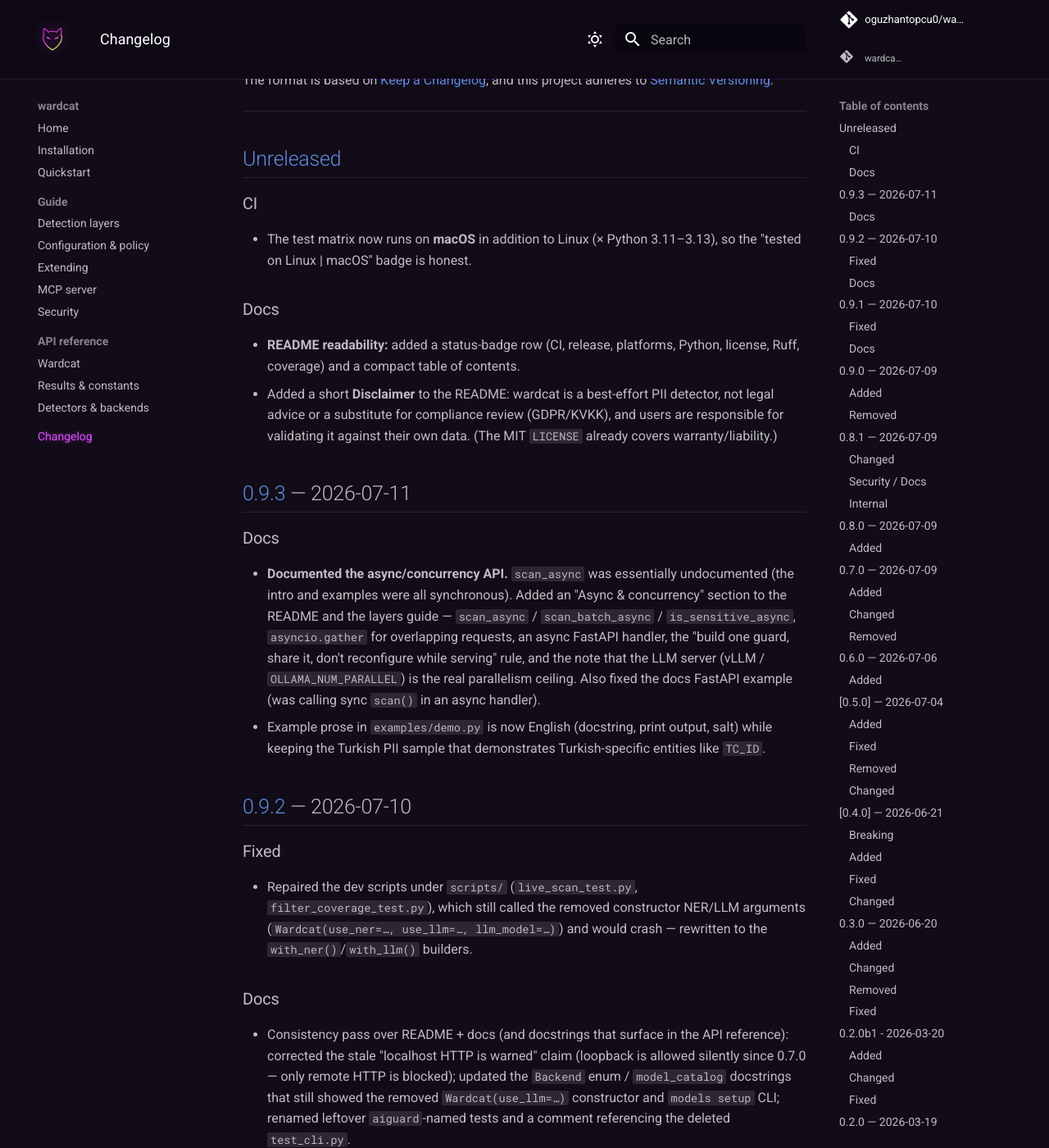
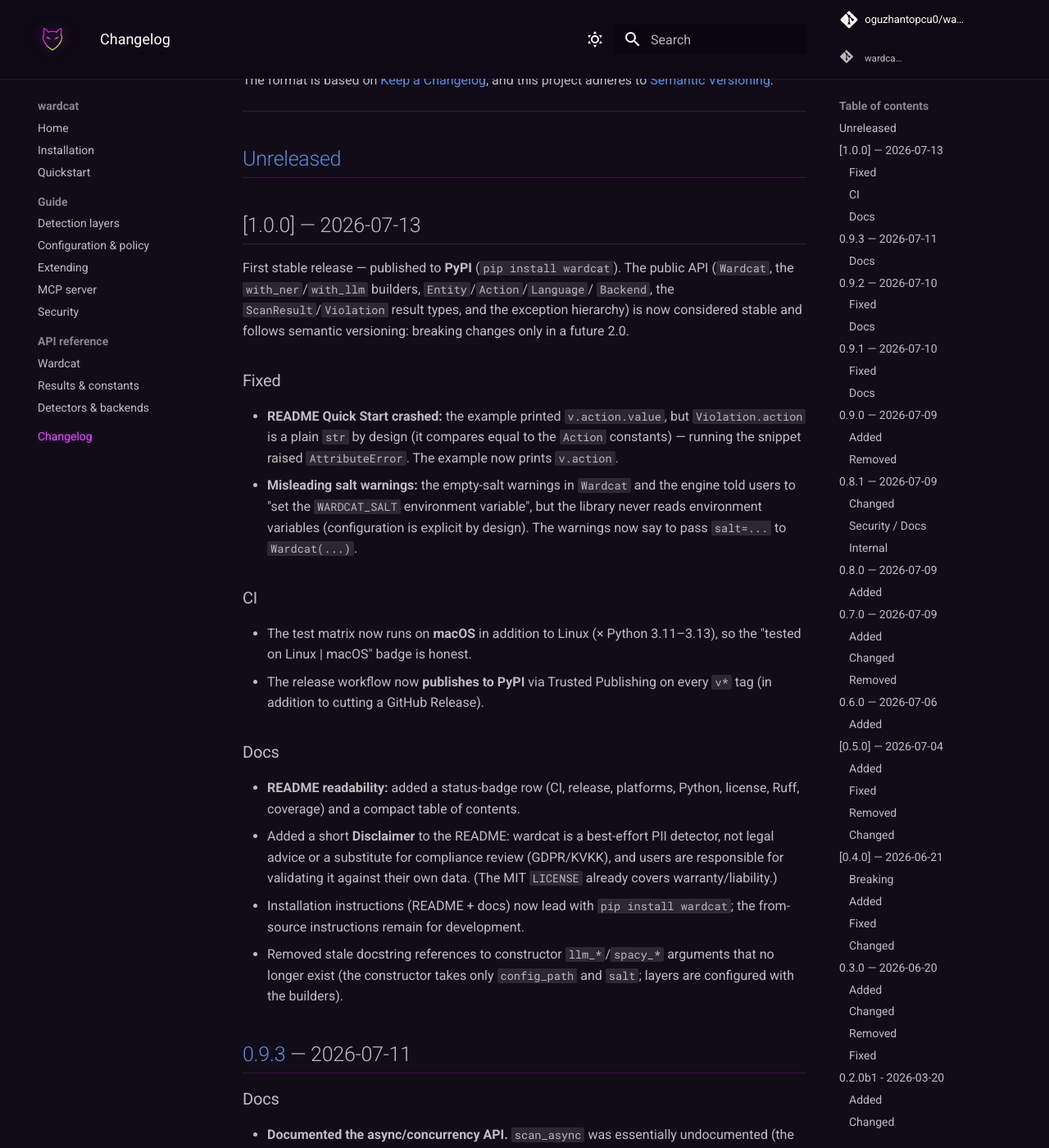
Before and after one commit to oguzhantopcu0/wardcat, an MkDocs documentation site: the page built from docs/changelog.md, in a window 1280 px wide and 1400 px high, scrolled down 192 px. Shown: the whole window at 82% size. Built offline with MkDocs 1.6.1 and Material for MkDocs 9.7.7, drawn with Linux system fonts in a browser that asks for light colours; comment, search, counter and statistics services are not loaded.

Commit message:
chore: release 1.0.0
- Fix crashing README Quick Start example (Violation.action is a str, not
  an enum): drop the .value access.
- Correct the unsalted-hash warning to point at the salt= constructor arg
  instead of a WARDCAT_SALT env var the library never reads; update the
  hardening test to guard the design principle.
- Bump version to 1.0.0; mark Production/Stable; cut the CHANGELOG 1.0.0
  entry; lead installation with 'pip install wardcat'.
- Enable Trusted Publishing in the release workflow.
- Tidy stale docstrings, pyproject comments, and the LICENSE year; ignore
  local .claude/.

```diff
--- a/CHANGELOG.md
+++ b/CHANGELOG.md
@@ -9,14 +9,30 @@
 
 ## [Unreleased]
 
+## [1.0.0] — 2026-07-13
+
+First stable release — published to **PyPI** (`pip install wardcat`). The public
+API (`Wardcat`, the `with_ner`/`with_llm` builders, `Entity`/`Action`/`Language`/
+`Backend`, the `ScanResult`/`Violation` result types, and the exception
+hierarchy) is now considered stable and follows semantic versioning: breaking
+changes only in a future 2.0.
+
+### Fixed
+
+- **README Quick Start crashed:** the example printed `v.action.value`, but `Violation.action` is a plain `str` by design (it compares equal to the `Action` constants) — running the snippet raised `AttributeError`. The example now prints `v.action`.
+- **Misleading salt warnings:** the empty-salt warnings in `Wardcat` and the engine told users to "set the `WARDCAT_SALT` environment variable", but the library never reads environment variables (configuration is explicit by design). The warnings now say to pass `salt=...` to `Wardcat(...)`.
+
 ### CI
 
 - The test matrix now runs on **macOS** in addition to Linux (× Python 3.11–3.13), so the "tested on Linux | macOS" badge is honest.
+- The release workflow now **publishes to PyPI** via Trusted Publishing on every `v*` tag (in addition to cutting a GitHub Release).
 
 ### Docs
 
 - **README readability:** added a status-badge row (CI, release, platforms, Python, license, Ruff, coverage) and a compact table of contents.
 - Added a short **Disclaimer** to the README: wardcat is a best-effort PII detector, not legal advice or a substitute for compliance review (GDPR/KVKK), and users are responsible for validating it against their own data. (The MIT `LICENSE` already covers warranty/liability.)
+- Installation instructions (README + docs) now lead with `pip install wardcat`; the from-source instructions remain for development.
+- Removed stale docstring references to constructor `llm_*`/`spacy_*` arguments that no longer exist (the constructor takes only `config_path` and `salt`; layers are configured with the builders).
 
 ## [0.9.3] — 2026-07-11
 
--- a/src/wardcat/__init__.py
+++ b/src/wardcat/__init__.py
@@ -35,7 +35,7 @@
 try:
     __version__: str = version("wardcat")
 except PackageNotFoundError:
-    __version__ = "0.9.3"  # development environment fallback
+    __version__ = "1.0.0"  # development environment fallback
 
 __all__ = [
     "Wardcat",
```
Also changed, not shown: README.md (+19 -23 lines), docs/installation.md (+9 -11 lines), pyproject.toml (+4 -6 lines), 6 other files.
